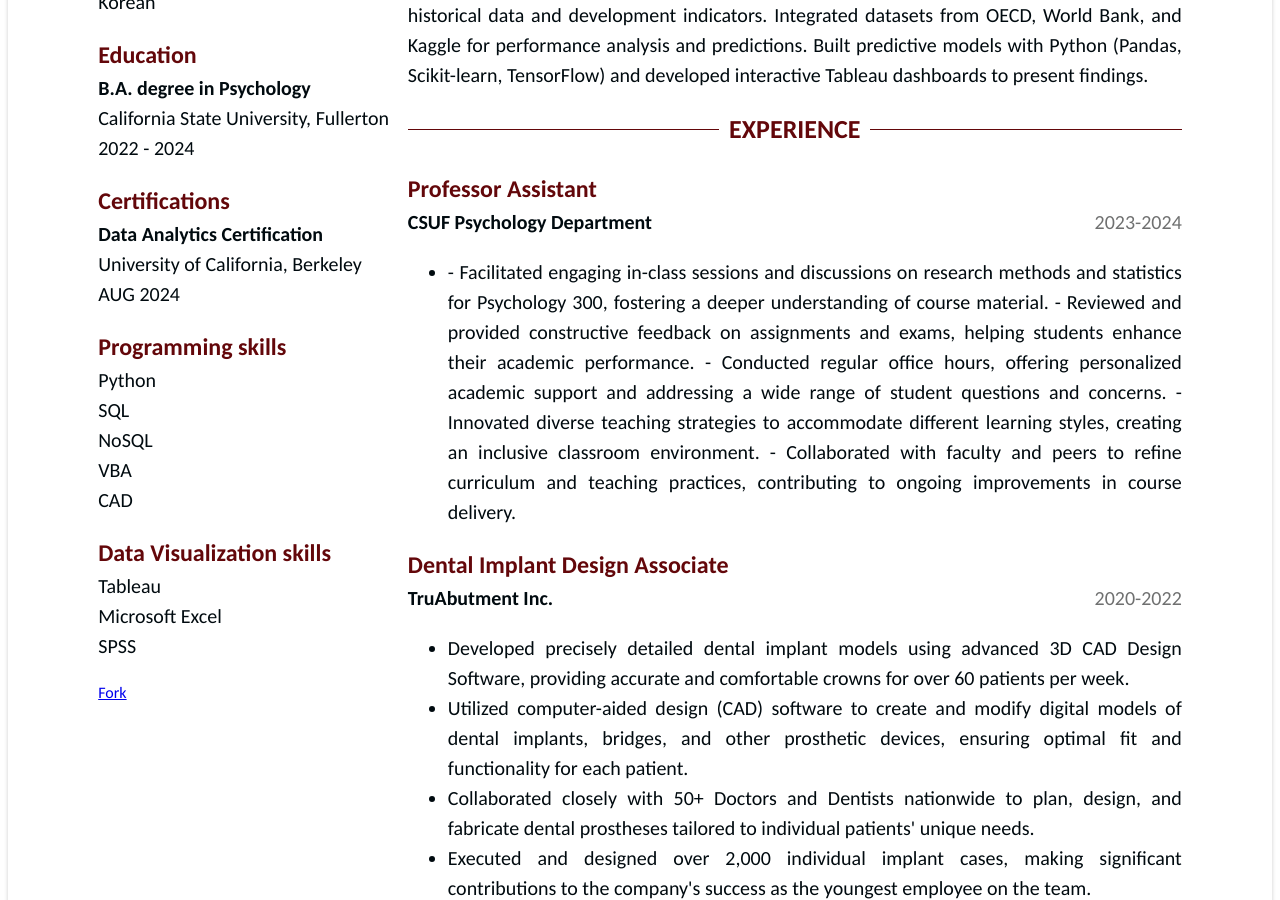
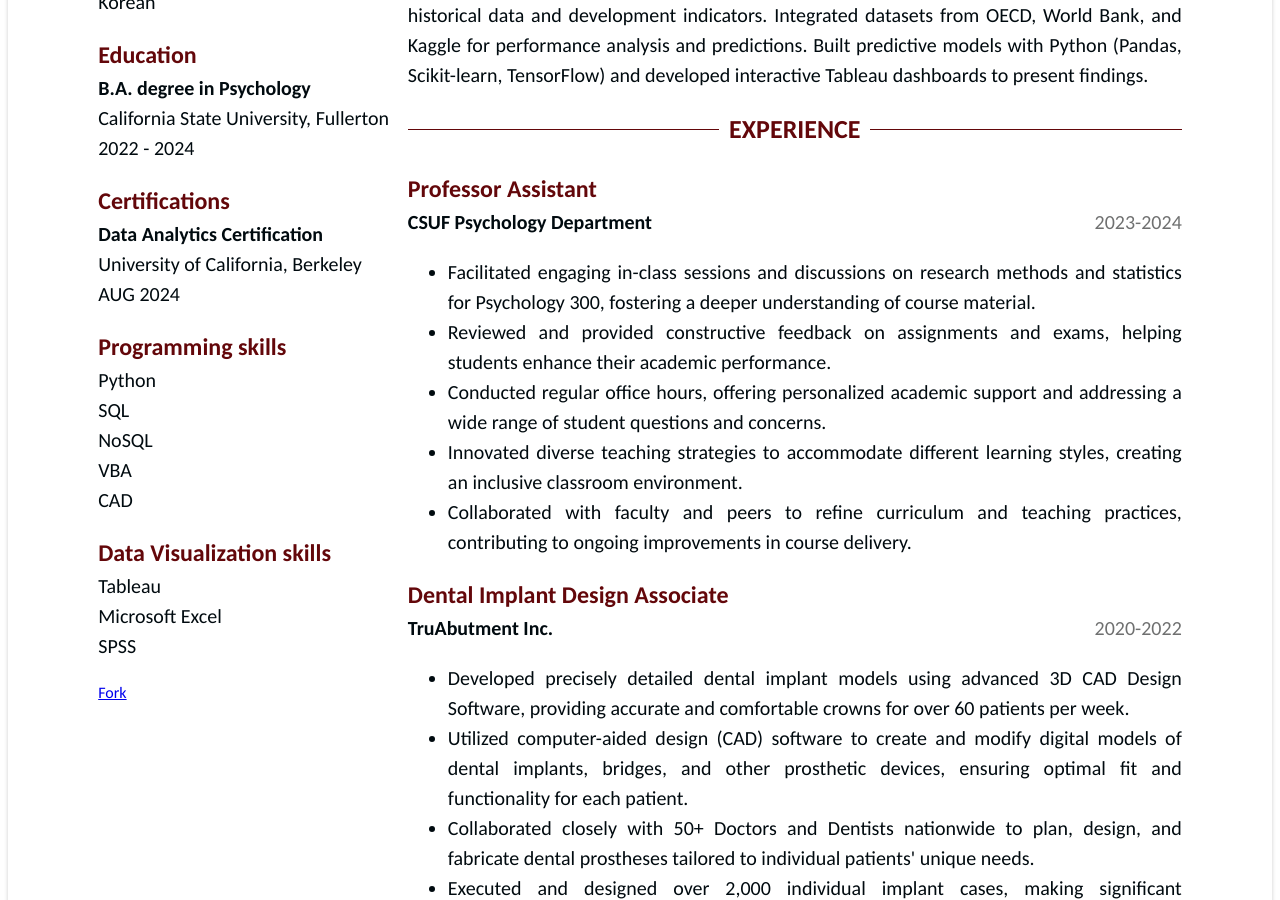
Before and after one commit to Alvin-Son/Alvin-Son.github.io, a Jekyll site: the page built from index.html, in a window 1280 px wide and 900 px high, scrolled down 681 px. Built offline with Jekyll 4.4.1, drawn with Linux system fonts in a browser that asks for light colours.

```diff
--- a/_data/data.yml
+++ b/_data/data.yml
@@ -74,7 +74,7 @@ experience:
     time: 2023-2024
     company: CSUF Psychology Department
     location: Fullerton, CA
-    details: |
+    details:
       - Facilitated engaging in-class sessions and discussions on research methods and statistics for Psychology 300, fostering a deeper understanding of course material.
       - Reviewed and provided constructive feedback on assignments and exams, helping students enhance their academic performance.
       - Conducted regular office hours, offering personalized academic support and addressing a wide range of student questions and concerns.
```
